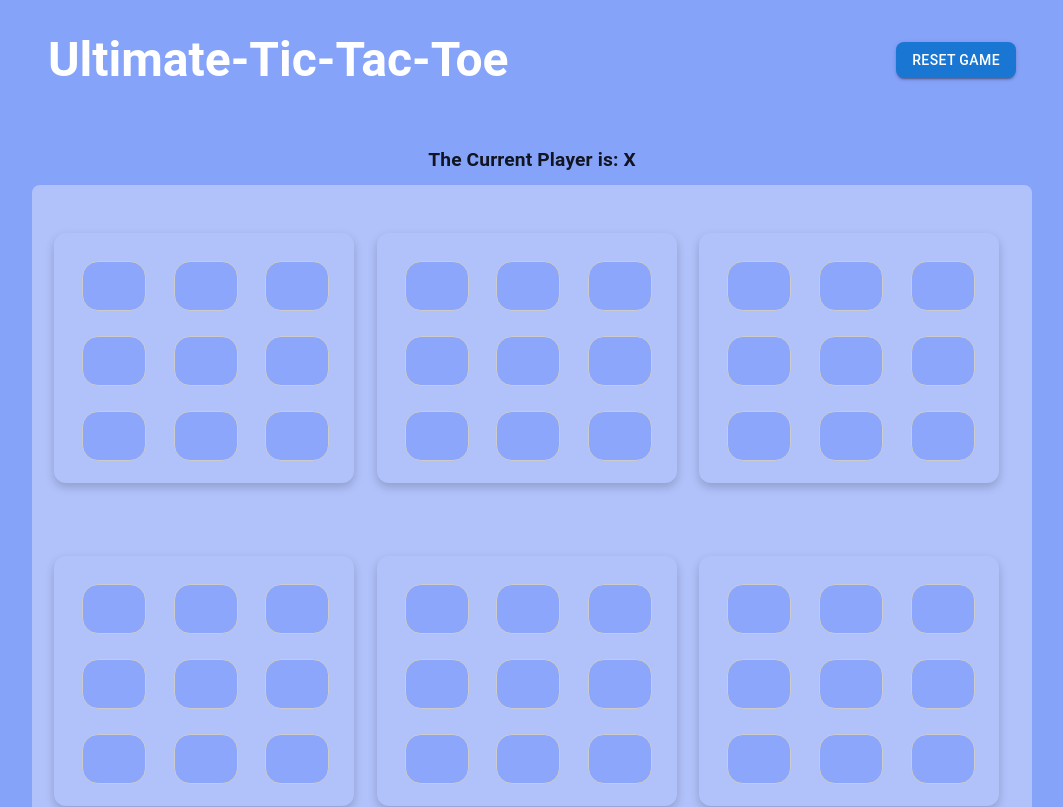
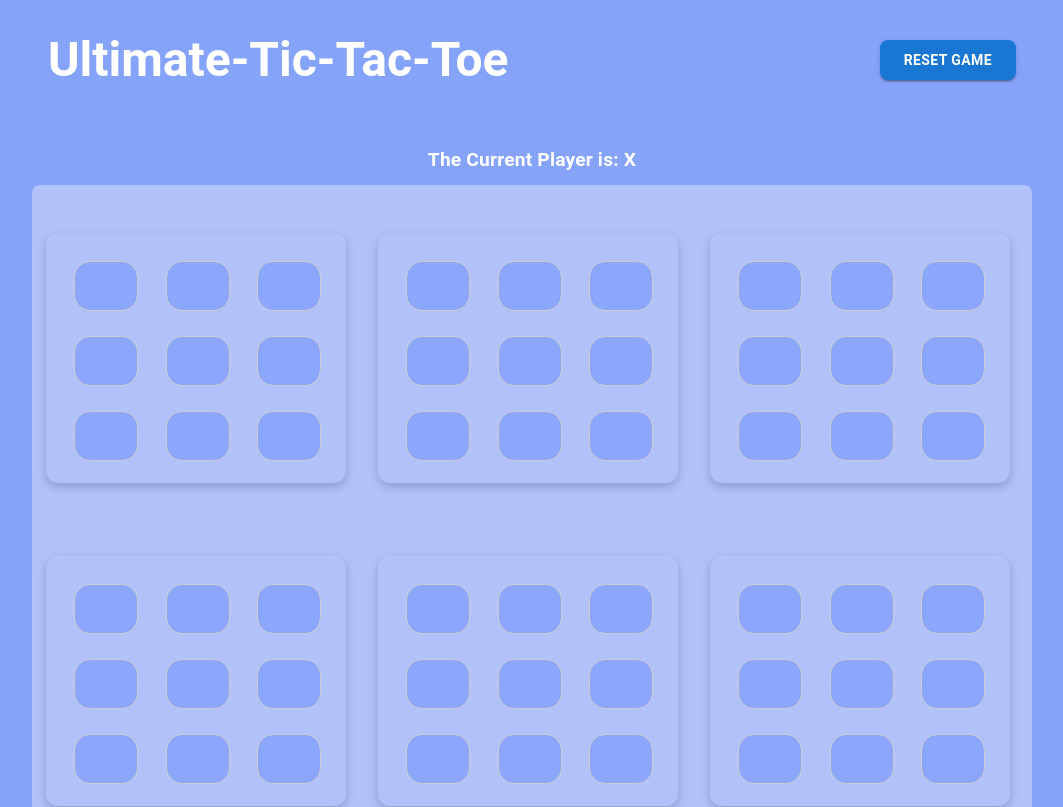
Before and after one commit to DolevPeretz/Ultimate-Tic-Tac-Toe-Frontend, a React (Create React App) app: page / in a window 1280 px wide. Shown: the top 807 px of the page, without its empty margins (108-1171 px from the left). Built offline with nearby package versions, Linux system fonts and the light colour scheme.

Commit message:
add winner

```diff
--- a/src/App.tsx
+++ b/src/App.tsx
@@ -8,6 +8,7 @@ import {
   HeaderContainer,
   Title,
   ResetButton,
+  TitleCurrentPlayer,
 } from "./style";
 
 const App: React.FC = () => {
@@ -15,7 +16,7 @@ const App: React.FC = () => {
     Array(9).fill(Array(9).fill(null))
   );
   const [currentPlayer, setCurrentPlayer] = useState<Player>(Player.X);
-  const [isReset, setIsReset] = useState(false); // האם המשחק באיפוס
+  const [isReset, setIsReset] = useState(false);
 
   const handleMove = (
     miniBoardIndex: number,
@@ -26,17 +27,16 @@ const App: React.FC = () => {
 
     setMainBoard(updatedMainBoard);
 
-    // עדכון השחקן הנוכחי
     setCurrentPlayer((prevPlayer) =>
       prevPlayer === Player.X ? Player.O : Player.X
     );
   };
 
   const resetGame = () => {
-    setMainBoard(Array(9).fill(Array(9).fill(null))); // איפוס הלוח הראשי
-    setCurrentPlayer(Player.X); // איפוס השחקן
-    setIsReset(true); // להפעיל את מצב האיפוס
-    setTimeout(() => setIsReset(false), 100); // להסיר את האיפוס לאחר זמן קצר
+    setMainBoard(Array(9).fill(Array(9).fill(null)));
+    setCurrentPlayer(Player.X);
+    setIsReset(true);
+    setTimeout(() => setIsReset(false), 100);
   };
 
   return (
@@ -44,22 +44,22 @@ const App: React.FC = () => {
       <CssBaseline />
       <AppContainer>
         <HeaderContainer>
-          <Title variant="h3">Ultimate-Tic-Tac-Toe</Title>
-          <ResetButton variant="contained" onClick={resetGame}>
+          <Title>Ultimate-Tic-Tac-Toe</Title>
+          <ResetButton onClick={resetGame}>
             Reset Game
           </ResetButton>
         </HeaderContainer>
 
-        {/* הצגת השחקן הנוכחי */}
-        <p style={{ fontSize: "1.2rem", fontWeight: "bold", margin: "10px 0" }}>
+        <TitleCurrentPlayer>
           The Current Player is: {currentPlayer}
-        </p>
+        </TitleCurrentPlayer>
 
         <MainBoard
           mainBoard={mainBoard}
           currentPlayer={currentPlayer}
           onMove={handleMove}
-          isReset={isReset} // העברת מידע על מצב האיפוס
+          isReset={isReset}
+          onReset={resetGame}
         />
       </AppContainer>
     </ThemeProvider>
--- a/src/MainBoard.tsx
+++ b/src/MainBoard.tsx
@@ -1,4 +1,4 @@
-import React from "react";
+import React, { useEffect } from "react";
 import MiniBoard from "./MiniBoard";
 import { Player } from "./PlayerEnum";
 import { MainBoardContainer } from "./style";
@@ -7,15 +7,79 @@ interface MainBoardProps {
   mainBoard: (Player | null)[][];
   currentPlayer: Player;
   onMove: (miniBoardIndex: number, newMiniBoard: (Player | null)[]) => void;
-  isReset: boolean; // האם המשחק באיפוס
+  isReset: boolean;
+  onReset: () => void;
 }
+
+const getMiniBoardWinner = (miniBoard: (Player | null)[]): Player | null => {
+  const winningCombinations = [
+    [0, 1, 2],
+    [3, 4, 5],
+    [6, 7, 8],
+    [0, 3, 6],
+    [1, 4, 7],
+    [2, 5, 8],
+    [0, 4, 8],
+    [2, 4, 6],
+  ];
+
+  for (const combination of winningCombinations) {
+    const [a, b, c] = combination;
+    if (miniBoard[a] && miniBoard[a] === miniBoard[b] && miniBoard[a] === miniBoard[c]) {
+      return miniBoard[a];
+    }
+  }
+  return null;
+};
+
+const checkMainBoardWinner = (mainBoard: (Player | null)[][]): Player | null => {
+  const winningCombinations = [
+    [0, 1, 2],
+    [3, 4, 5],
+    [6, 7, 8],
+    [0, 3, 6],
+    [1, 4, 7],
+    [2, 5, 8],
+    [0, 4, 8],
+    [2, 4, 6],
+  ];
+
+  for (const combination of winningCombinations) {
+    const [a, b, c] = combination;
+
+    const miniBoardWinners = [
+      getMiniBoardWinner(mainBoard[a]),
+      getMiniBoardWinner(mainBoard[b]),
+      getMiniBoardWinner(mainBoard[c]),
+    ];
+
+    if (
+      miniBoardWinners[0] &&
+      miniBoardWinners[0] === miniBoardWinners[1] &&
+      miniBoardWinners[0] === miniBoardWinners[2]
+    ) {
+      return miniBoardWinners[0];
+    }
+  }
+
+  return null;
+};
 
 const MainBoard: React.FC<MainBoardProps> = ({
   mainBoard,
   currentPlayer,
   onMove,
   isReset,
+  onReset,
 }) => {
+  useEffect(() => {
+    const winner = checkMainBoardWinner(mainBoard);
+    if (winner) {
+      alert(`Player ${winner} has won the game!`);
+      onReset();
+    }
+  }, [mainBoard, onReset]);
+
   return (
     <MainBoardContainer>
       {mainBoard.map((miniBoard, index) => (
@@ -24,7 +88,7 @@ const MainBoard: React.FC<MainBoardProps> = ({
           board={miniBoard}
           currentPlayer={currentPlayer}
           onUpdate={(newMiniBoard) => onMove(index, newMiniBoard)}
-          isReset={isReset} // העברת מידע על מצב האיפוס
+          isReset={isReset}
         />
       ))}
     </MainBoardContainer>
--- a/src/MiniBoard.tsx
+++ b/src/MiniBoard.tsx
@@ -2,6 +2,7 @@ import React, { useEffect, useState } from "react";
 import Board from "./TemplateBoard";
 import Square from "./Square";
 import { Player } from "./PlayerEnum";
+import { MiniBoardContainer,WinnerPlayer } from "./style";
 
 interface MiniBoardProps {
   board: (Player | null)[];
@@ -58,19 +59,7 @@ const MiniBoard: React.FC<MiniBoardProps> = ({
   };
 
   return (
-    <div
-      style={{
-        backgroundColor:
-          winner === Player.X
-            ? "lightgreen"
-            : winner === Player.O
-            ? "red"
-            : undefined,
-        borderRadius: "12px",
-        padding: "10px",
-        transition: "background-color 0.3s ease",
-      }}
-    >
+    <MiniBoardContainer winner={winner}>
       <Board
         items={board}
         className="MiniBoard"
@@ -78,8 +67,8 @@ const MiniBoard: React.FC<MiniBoardProps> = ({
           <Square value={value} onClick={() => handleClick(index)} />
         )}
       />
-      {winner && <p style={{ fontWeight: "bold" }}>Winner: {winner}</p>}
-    </div>
+      {winner && <WinnerPlayer>Winner: {winner}</WinnerPlayer>}
+    </MiniBoardContainer>
   );
 };
 
--- a/src/style.ts
+++ b/src/style.ts
@@ -1,6 +1,7 @@
 import { styled } from "@mui/material/styles";
 import { Box, Typography, Button } from "@mui/material";
 import { SxProps } from "@mui/system";
+import { Player } from "./PlayerEnum";
 
 export const squareButtonStyle: SxProps = {
   width: 50,
@@ -13,6 +14,16 @@ export const squareButtonStyle: SxProps = {
     backgroundColor: "#e0e0e0",
   },
 };
+export const MiniBoardContainer = styled(Box)<{ winner: Player | null }>(({ theme, winner }) => ({
+  backgroundColor: winner === Player.X
+    ? "lightgreen"
+    : winner === Player.O
+    ? "red"
+    : "transparent",
+  borderRadius: "12px",
+  padding: theme.spacing(2),
+  transition: "background-color 0.3s ease",
+}));
 
 export const AppContainer = styled(Box)(({ theme }) => ({
   minHeight: "100vh",
@@ -35,10 +46,17 @@ export const HeaderContainer = styled(Box)(({ theme }) => ({
 }));
 
 export const Title = styled(Typography)(({ theme }) => ({
+  ...theme.typography.h3,
   color: "#FFFFFF",
   textAlign: "center",
   fontWeight: "bold",
 }));
+export const WinnerPlayer = styled(Typography)(({ theme }) => ({
+  fontWeight: "bold",
+  color: 'rgba(123, 155, 250, 0.7)',
+}));
+
+
 
 export const TitleCurrentPlayer = styled(Typography)(({ theme }) => ({
   fontSize: "1.2rem",
@@ -49,10 +67,17 @@ export const TitleCurrentPlayer = styled(Typography)(({ theme }) => ({
 
 export const ResetButton = styled(Button)(({ theme }) => ({
   backgroundColor: theme.palette.primary.main,
-  ":hover": {
+  color: theme.palette.primary.contrastText,
+  fontWeight: "bold",
+  textTransform: "uppercase",
+  padding: theme.spacing(1, 3),
+  borderRadius: theme.shape.borderRadius,
+  boxShadow: theme.shadows[2],
+  "&:hover": {
     backgroundColor: theme.palette.primary.dark,
   },
 }));
+
 
 export const MainBoardContainer = styled(Box)(({ theme }) => ({
   padding: "20px",
```
